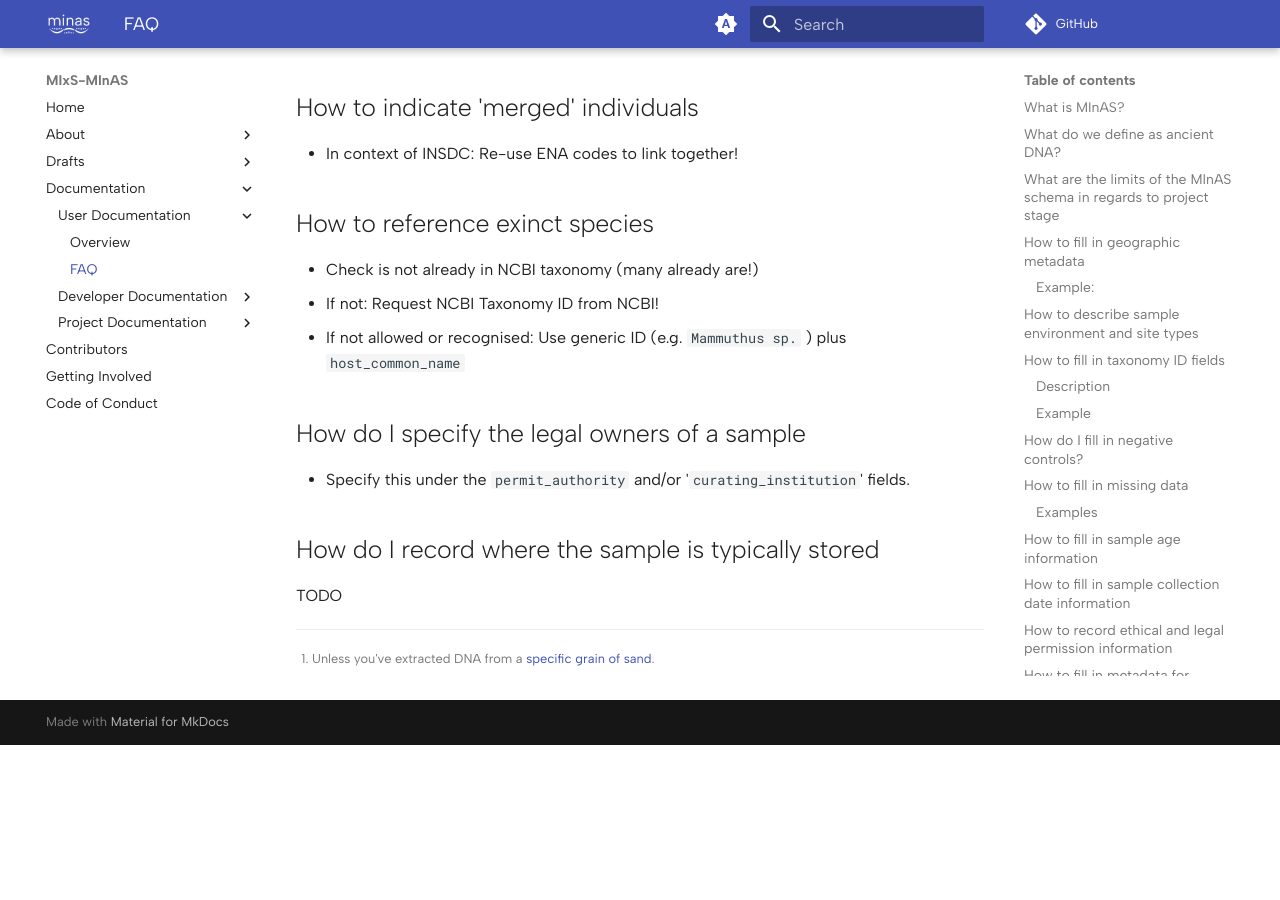
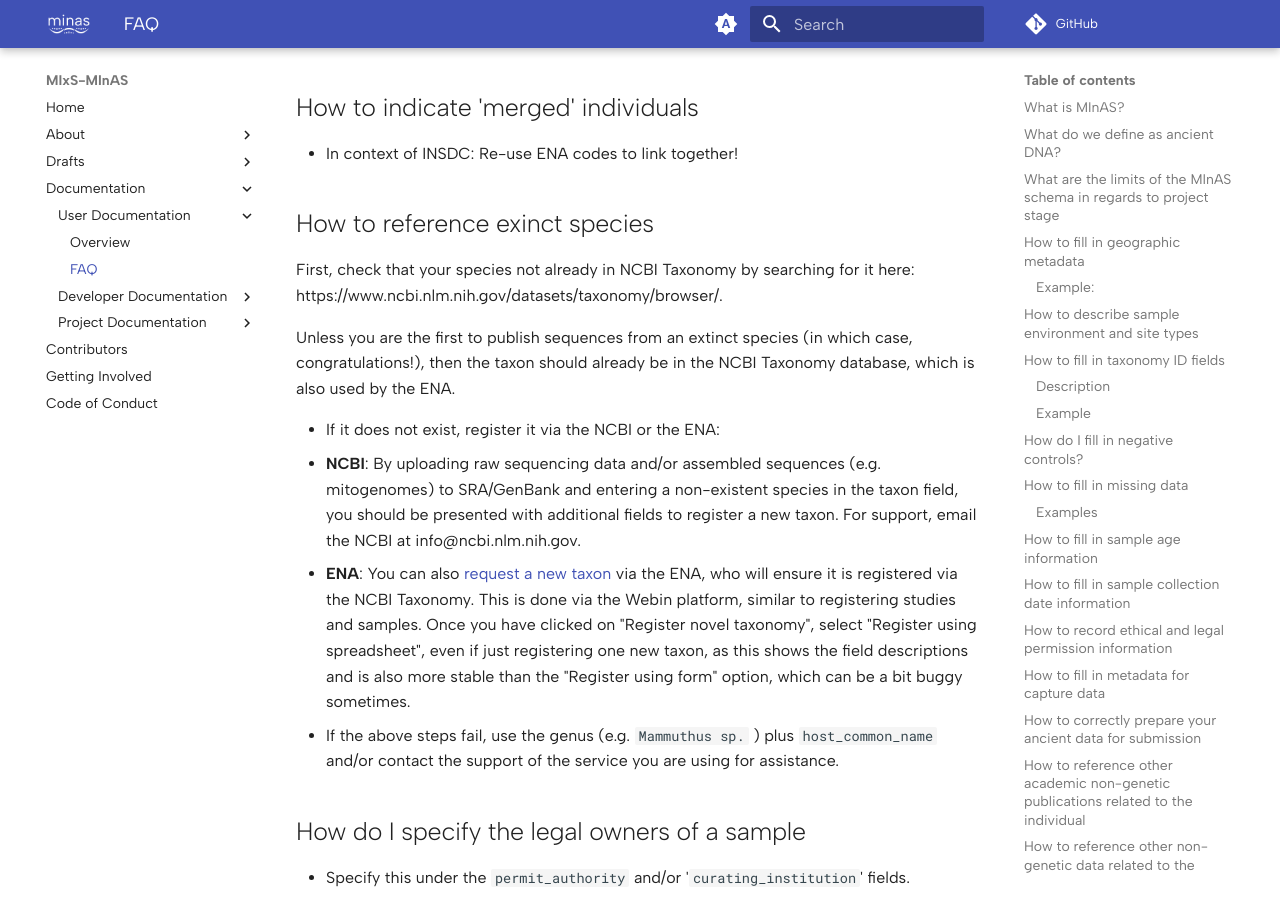
Before and after one commit to MIxS-MInAS/MIxS-MInAS.github.io, an MkDocs documentation site: the page built from docs/documentation/user-documentation/faq.md, in a window 1280 px wide and 900 px high, scrolled down 8961 px. Built offline with MkDocs 1.6.1 and Material for MkDocs 9.7.7, drawn with Linux system fonts in a browser that asks for light colours; comment, search, counter and statistics services are not loaded; before the commit the page ends 9706 px from its top, so only the background shows below that.

Commit message:
Expand how to reference extinct species section

```diff
--- a/docs/documentation/user-documentation/faq.md
+++ b/docs/documentation/user-documentation/faq.md
@@ -264,9 +264,17 @@ This information is already represented in the HostAssociated and HumanAsosiated
 
 ## How to reference exinct species
 
-- Check is not already in NCBI taxonomy (many already are!)
-- If not: Request NCBI Taxonomy ID from NCBI!
-- If not allowed or recognised: Use generic ID (e.g. `Mammuthus sp.` ) plus `host_common_name`
+First, check that your species not already in NCBI Taxonomy by searching for it here: https://www.ncbi.nlm.nih.gov/datasets/taxonomy/browser/.
+
+Unless you are the first to publish sequences from an extinct species (in which case, congratulations!), then the taxon should already be in the NCBI Taxonomy database, which is also used by the ENA.
+
+- If it does not exist, register it via the NCBI or the ENA:
+  - **NCBI**: By uploading raw sequencing data and/or assembled sequences (e.g. mitogenomes) to SRA/GenBank and entering a non-existent species in the taxon field, you should be presented with additional fields to register a new taxon.
+    For support, email the NCBI at info@ncbi.nlm.nih.gov.
+  - **ENA**: You can also [request a new taxon](https://ena-docs.readthedocs.io/en/latest/submit/samples/taxonomy-requests.html) via the ENA, who will ensure it is registered via the NCBI Taxonomy.
+    This is done via the Webin platform, similar to registering studies and samples.
+    Once you have clicked on "Register novel taxonomy", select "Register using spreadsheet", even if just registering one new taxon, as this shows the field descriptions and is also more stable than the "Register using form" option, which can be a bit buggy sometimes.
+- If the above steps fail, use the genus (e.g. `Mammuthus sp.` ) plus `host_common_name` and/or contact the support of the service you are using for assistance.
 
 ## How do I specify the legal owners of a sample
 
```
